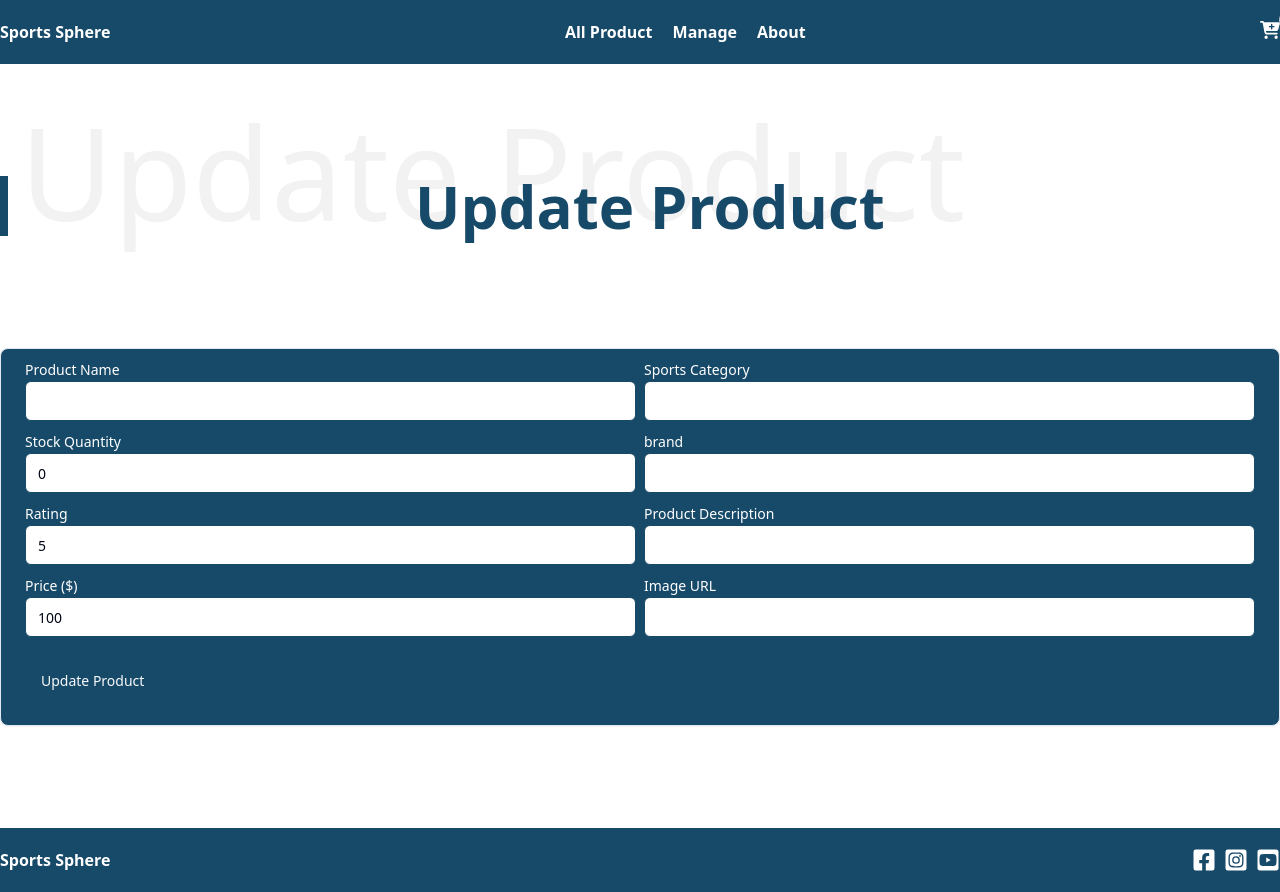
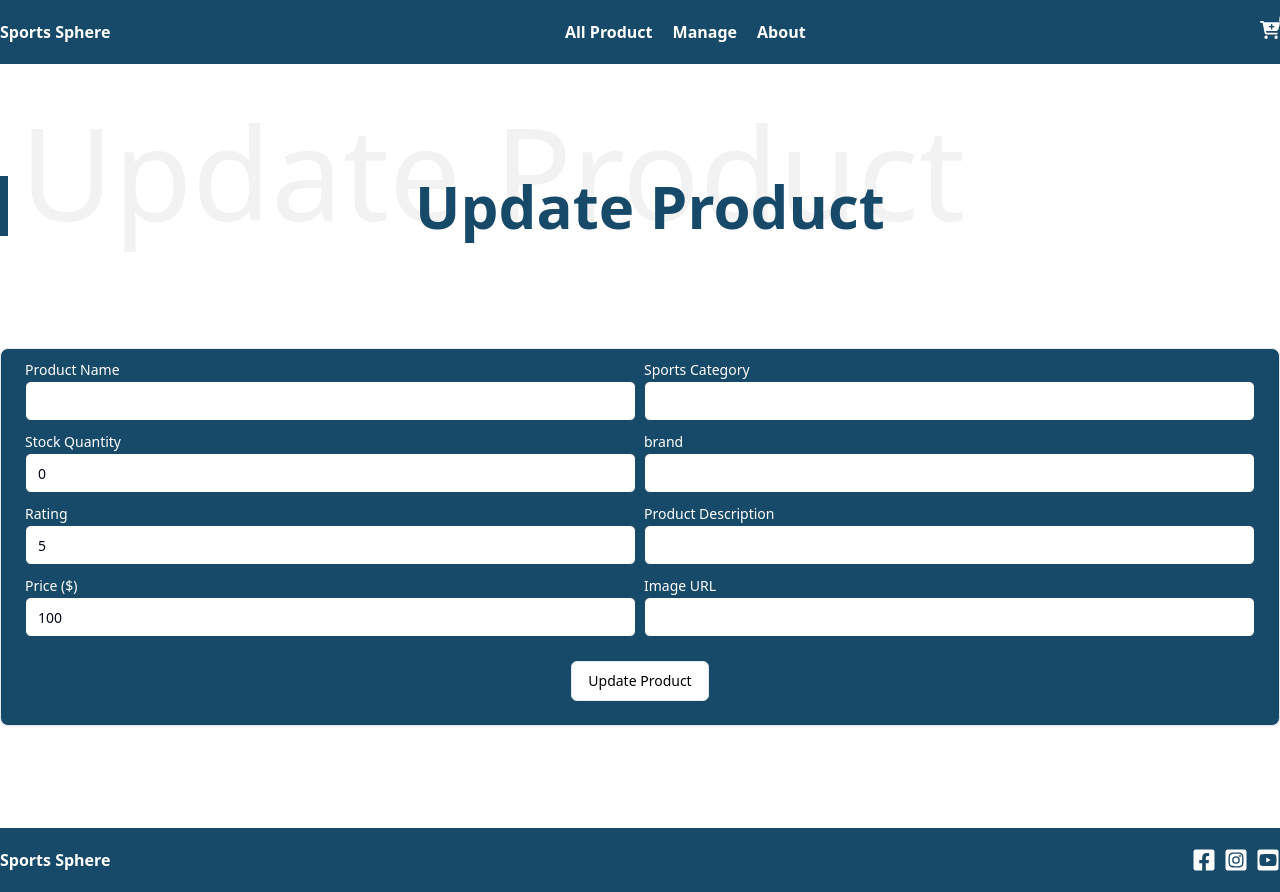
Before and after one commit to ShariarNiaj05/Sports-Sphere-Client, a React (Vite) app: page /update/1 in a window 1280 px wide. Built offline with nearby package versions, Linux system fonts and the light colour scheme; no server answers.

Commit message:
add and update product button style change

```diff
--- a/src/components/custom/AddProduct.tsx
+++ b/src/components/custom/AddProduct.tsx
@@ -132,8 +132,8 @@ const AddProduct = () => {
             </div>
           </div>
         </CardContent>
-        <CardFooter>
-          <Button>Add Product</Button>
+        <CardFooter className="flex justify-center">
+          <Button variant={"outline"}>Add Product</Button>
         </CardFooter>
       </Card>
     </form>
--- a/src/components/custom/UpdateProduct.tsx
+++ b/src/components/custom/UpdateProduct.tsx
@@ -198,8 +198,8 @@ const UpdateProduct = () => {
                 </div>
               </div>
             </CardContent>
-            <CardFooter>
-              <Button>Update Product</Button>
+            <CardFooter className="flex justify-center">
+              <Button variant={"outline"}>Update Product</Button>
             </CardFooter>
           </Card>
         </form>
```
